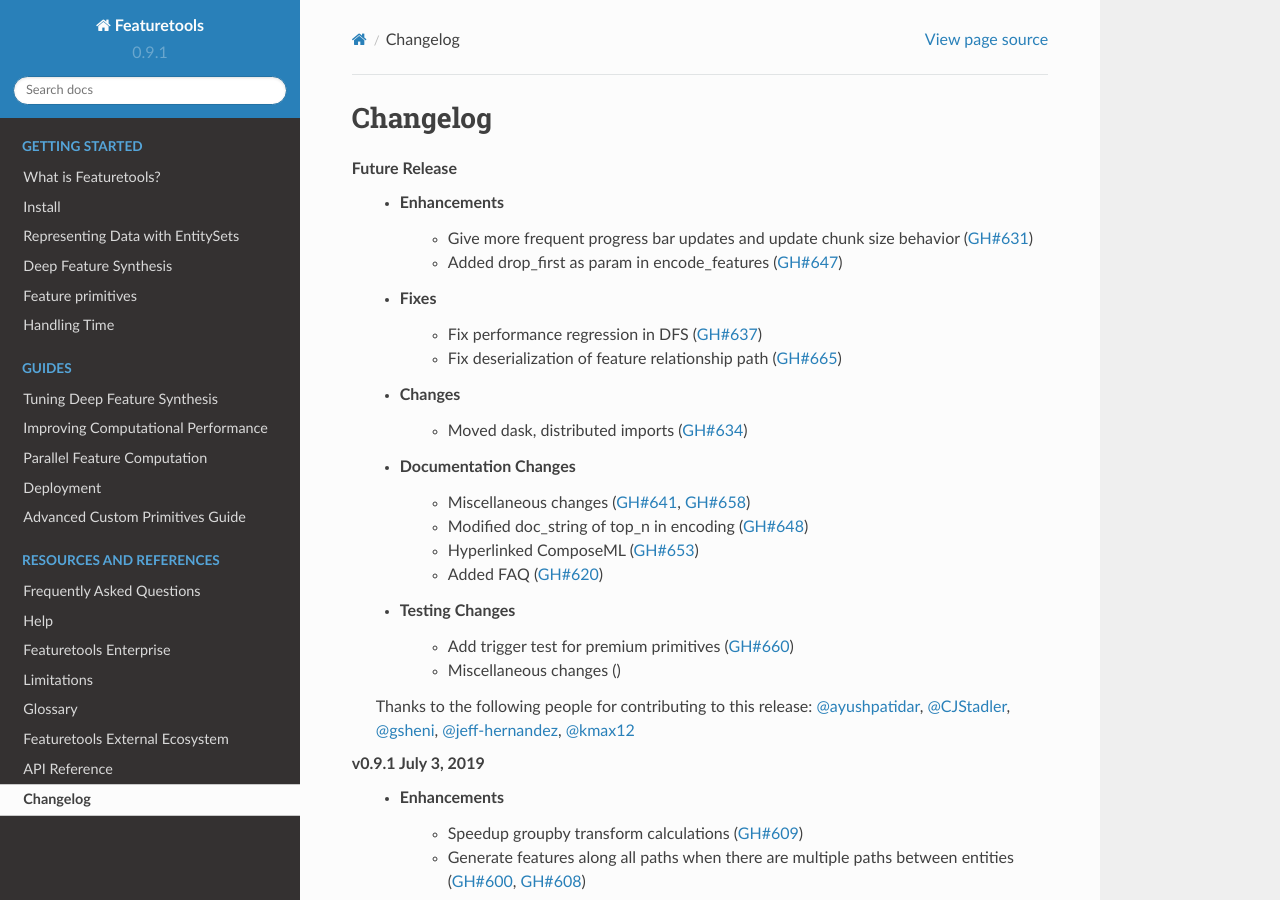
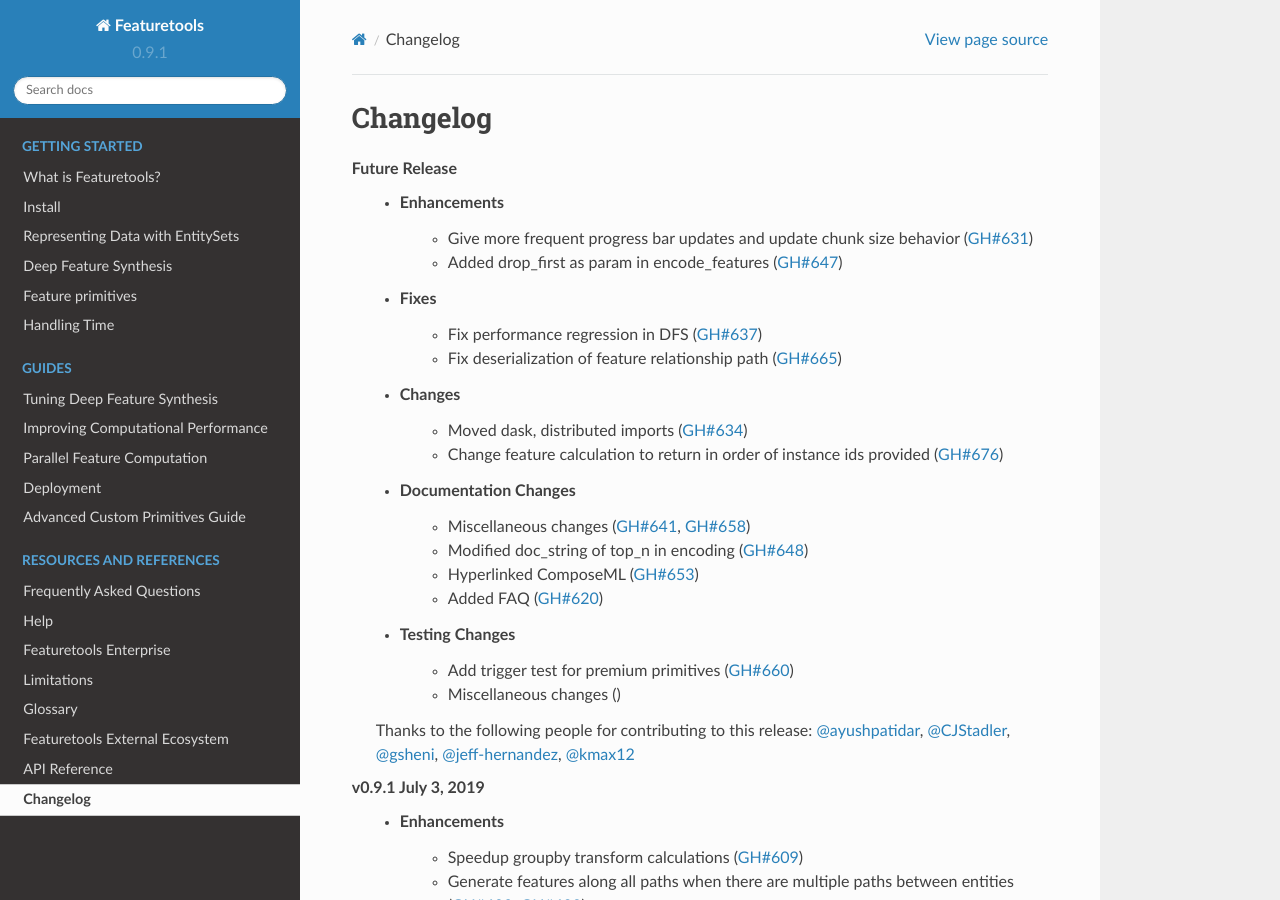
Before and after one commit to alteryx/featuretools, a Sphinx documentation site: the page built from docs/source/changelog.rst, in a window 1280 px wide and 900 px high. Built offline with Sphinx 7.4.7 and the Read the Docs theme 2.0.0, drawn with Linux system fonts in a browser that asks for light colours; pages that are not in the unit, such as notebooks, are missing from menus.

Commit message:
Update changelog.rst

```diff
--- a/docs/source/changelog.rst
+++ b/docs/source/changelog.rst
@@ -11,6 +11,7 @@
         * Fix deserialization of feature relationship path (:pr:`665`)
     * Changes
         * Moved dask, distributed imports (:pr:`634`)
+        * Change feature calculation to return in order of instance ids provided (:pr:`676`)
     * Documentation Changes
         * Miscellaneous changes (:pr:`641`, :pr:`658`)
         * Modified doc_string of top_n in encoding (:pr:`648`)
```
